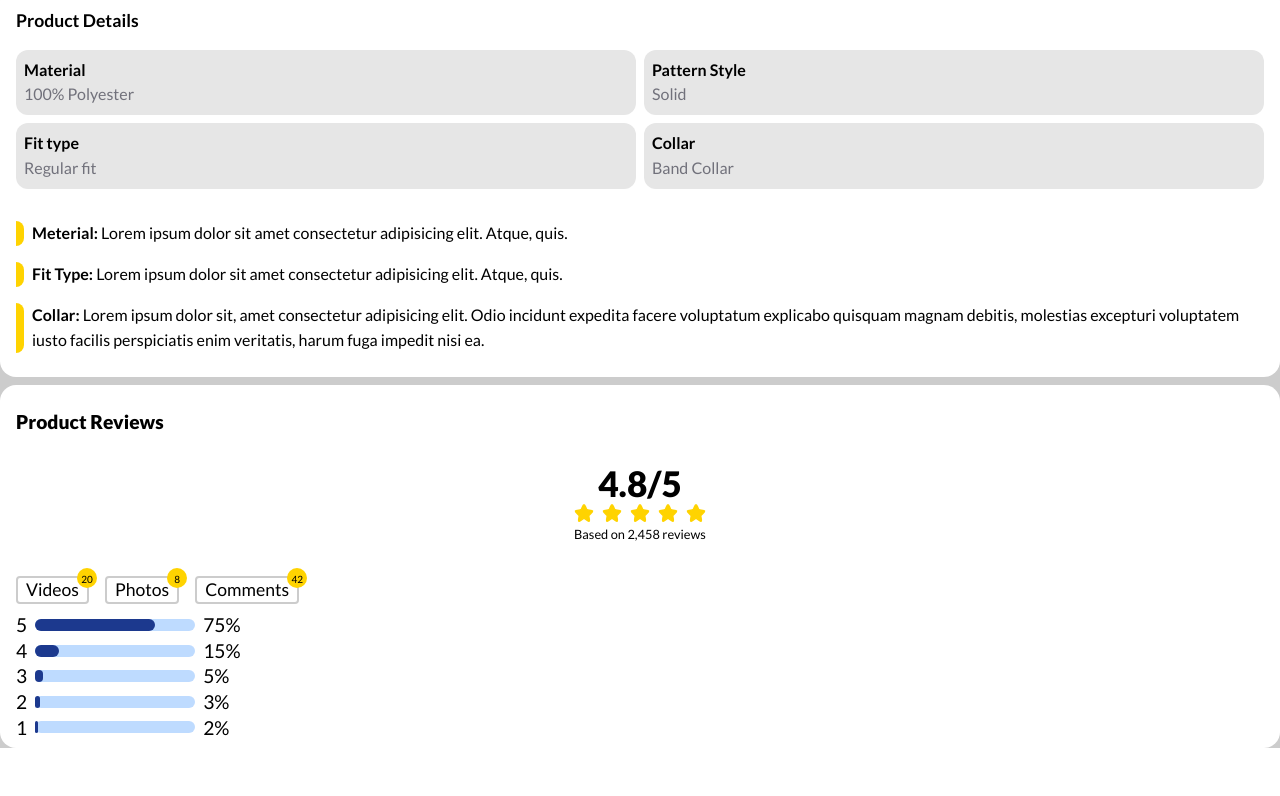
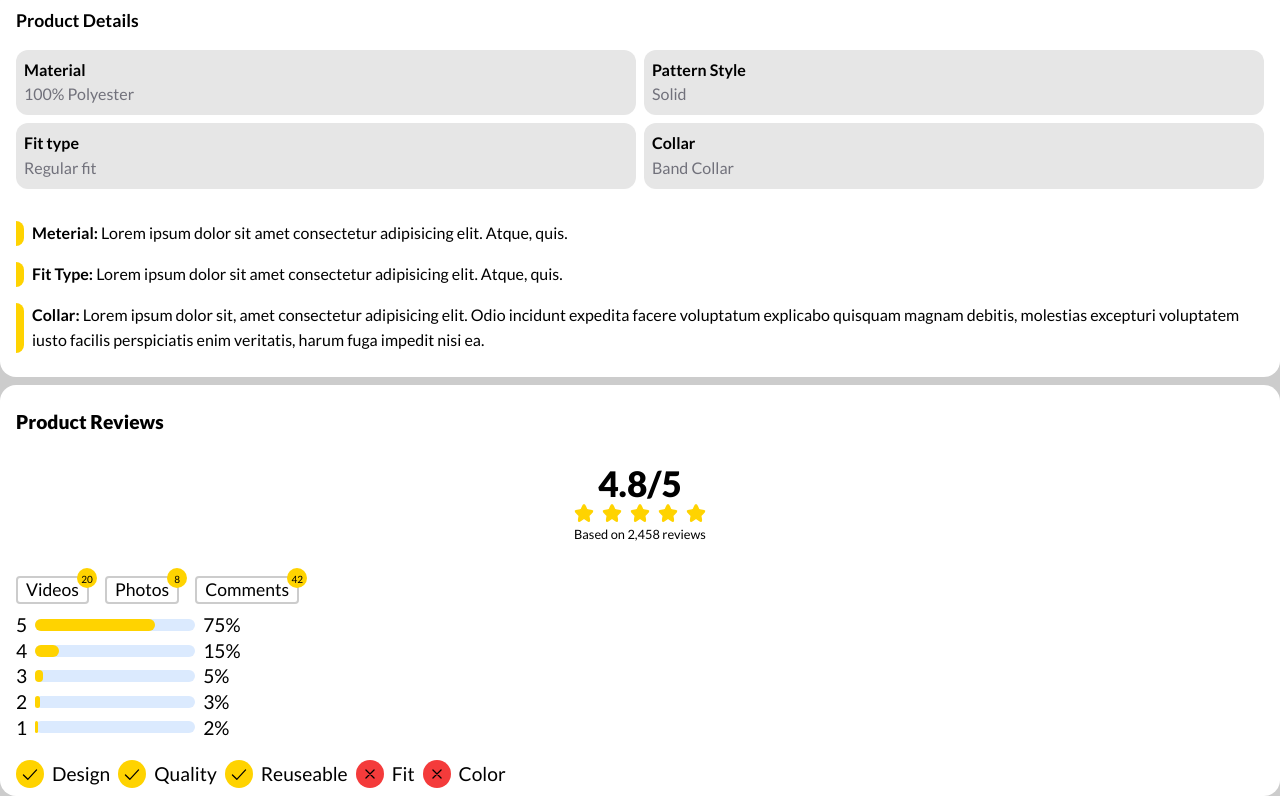
Before and after one commit to Meshil-Maring/e-commerce, a React (Vite) app in the folder client/: page /product-details/1 in a window 1280 px wide. Shown: the part 1502-2298 px from the top of the page. Before the commit the page ends 2250 px from the top, so only its background shows below. Built offline with nearby package versions, Linux system fonts and the light colour scheme.

Commit message:
Update the Product Reviews

```diff
--- /dev/null
+++ b/client/src/assets/icons/Cross.jsx
@@ -0,0 +1,24 @@
+const Icon = ({
+  size = 24,
+  fill = "none",
+  stroke = "currentColor",
+  strokeW = "1.5",
+}) => (
+  <svg
+    width={size}
+    height={size}
+    viewBox="0 0 24 24"
+    fill={fill}
+    xmlns="http://www.w3.org/2000/svg"
+  >
+    <path
+      d="M16.875 7.125L7.125 16.875M7.125 7.125L16.875 16.875"
+      stroke={stroke}
+      strokeWidth={strokeW}
+      strokeLinecap="round"
+      strokeLinejoin="round"
+    />
+  </svg>
+);
+
+export default Icon;
--- /dev/null
+++ b/client/src/assets/icons/Tick.jsx
@@ -0,0 +1,24 @@
+const Icon = ({
+  size = 24,
+  fill = "none",
+  stroke = "currentColor",
+  strokeW = "1.5",
+}) => (
+  <svg
+    width={size}
+    height={size}
+    viewBox="0 0 24 24"
+    fill={fill}
+    xmlns="http://www.w3.org/2000/svg"
+  >
+    <path
+      d="M4.125 13.125L9.375 18.375L19.875 7.125"
+      stroke={stroke}
+      strokeWidth={strokeW}
+      strokeLinecap="round"
+      strokeLinejoin="round"
+    />
+  </svg>
+);
+
+export default Icon;
--- a/client/src/components/mobile/product-details/Product-review.jsx
+++ b/client/src/components/mobile/product-details/Product-review.jsx
@@ -1,5 +1,6 @@
 import StartIcon from "../../../assets/icons/Star";
 import RatingRate from "../../shared/RatingRate";
+import Satisfication from "../../shared/Satisfication";
 
 const ProductReview = () => {
   return (
@@ -48,11 +49,22 @@ const ProductReview = () => {
             </p>
           </div>
 
-          <RatingRate star={5} percentage={75} />
-          <RatingRate star={4} percentage={15} />
-          <RatingRate star={3} percentage={5} />
-          <RatingRate star={2} percentage={3} />
-          <RatingRate star={1} percentage={2} />
+          <div>
+            <RatingRate star={5} percentage={75} />
+            <RatingRate star={4} percentage={15} />
+            <RatingRate star={3} percentage={5} />
+            <RatingRate star={2} percentage={3} />
+            <RatingRate star={1} percentage={2} />
+          </div>
+
+          {/* Satisfication */}
+          <div className="flex items-center justify-start gap-2 flex-wrap mt-5">
+            <Satisfication satis={true} title={"Design"} />
+            <Satisfication satis={true} title={"Quality"} />
+            <Satisfication satis={true} title={"Reuseable"} />
+            <Satisfication satis={false} title={"Fit"} />
+            <Satisfication satis={false} title={"Color"} />
+          </div>
         </div>
       </div>
     </>
--- a/client/src/components/shared/RatingRate.jsx
+++ b/client/src/components/shared/RatingRate.jsx
@@ -3,9 +3,9 @@ const RatingRate = ({ star, percentage }) => {
     <div className="flex justify-start items-center gap-2">
       <p className="text-2xl">{star}</p>
 
-      <div className="w-40 bg-blue-200 h-3 rounded-[900px]">
+      <div className="w-40 bg-blue-100 h-3 rounded-[900px]">
         <div
-          className="bg-blue-900 h-3 rounded-4xl"
+          className="bg-[var(--primary)] h-3 rounded-4xl justify-center"
           style={{ width: `${percentage}%` }}
         ></div>
       </div>
--- /dev/null
+++ b/client/src/components/shared/Satisfication.jsx
@@ -0,0 +1,20 @@
+import Tick from "../../assets/icons/Tick";
+import Cross from "../../assets/icons/Cross";
+
+const Satisfication = ({ satis, title }) => (
+  <div className="flex  gap-2 items-center">
+    {satis ? (
+      <div className="bg-[var(--primary)] rounded-full p-1">
+        <Tick size={20} />
+      </div>
+    ) : (
+      <div className="bg-[var(--red)] rounded-full p-1">
+        <Cross size={20} />
+      </div>
+    )}
+
+    <p className="text-2xl">{title}</p>
+  </div>
+);
+
+export default Satisfication;
```
